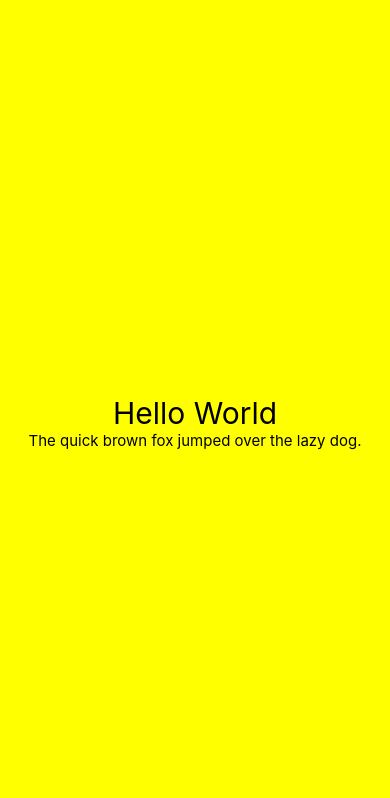
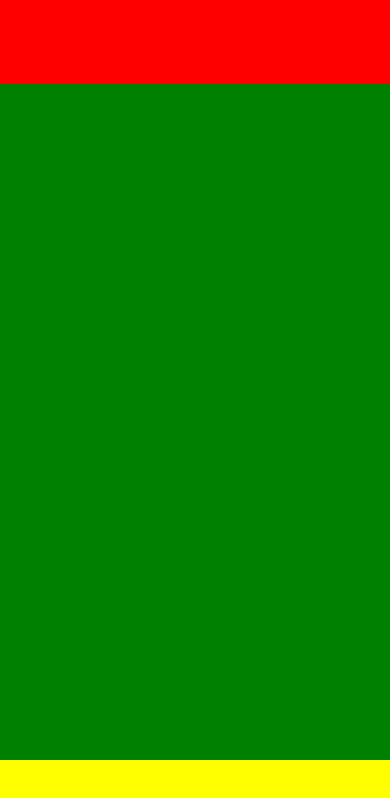
Before and after one commit to fiqriismail/ceyreactnativeclass, a React Native app: screen / in a window 390 px wide. Shown: the top 798 px of the page. Built offline with nearby package versions, Linux system fonts and the light colour scheme.

Commit message:
Layout Horizontal

```diff
--- a/App.js
+++ b/App.js
@@ -5,10 +5,9 @@ class App extends Component {
   render() {
     return (
       <View style={styles.container}>
-        <Text style={styles.f30}>Hello World</Text>
-        <Text style={styles.f15}>
-          The quick brown fox jumped over the lazy dog.
-        </Text>
+        <View style={styles.redContainer}></View>
+        <View style={styles.greenContainer}></View>
+        <View style={styles.yellowContainer}></View>
       </View>
     );
   }
@@ -17,15 +16,18 @@ class App extends Component {
 const styles = StyleSheet.create({
   container: {
     flex: 1,
-    justifyContent: 'center',
+  },
+  redContainer: {
+    flex: 1,
+    backgroundColor: 'red',
+  },
+  greenContainer: {
+    flex: 8,
+    backgroundColor: 'green',
+  },
+  yellowContainer: {
+    flex: 1,
     backgroundColor: 'yellow',
-    alignItems: 'center',
-  },
-  f30: {
-    fontSize: 30,
-  },
-  f15: {
-    fontSize: 15,
   },
 });
 
```
